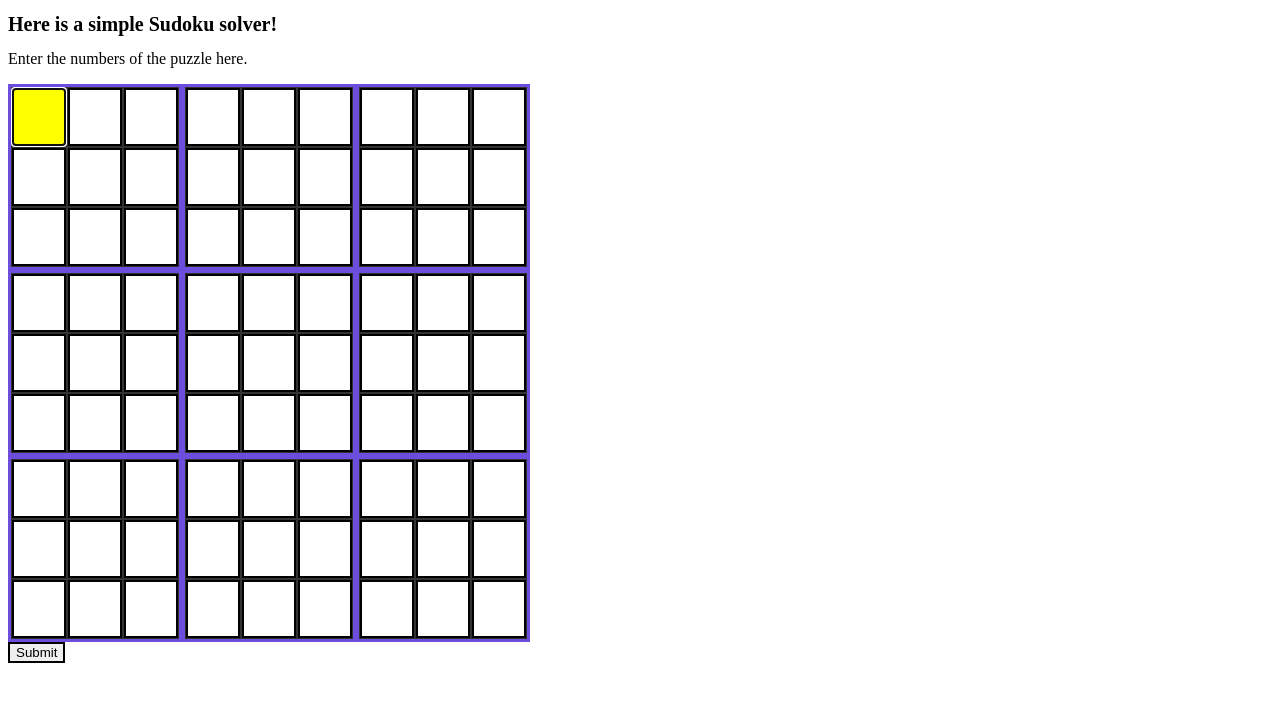
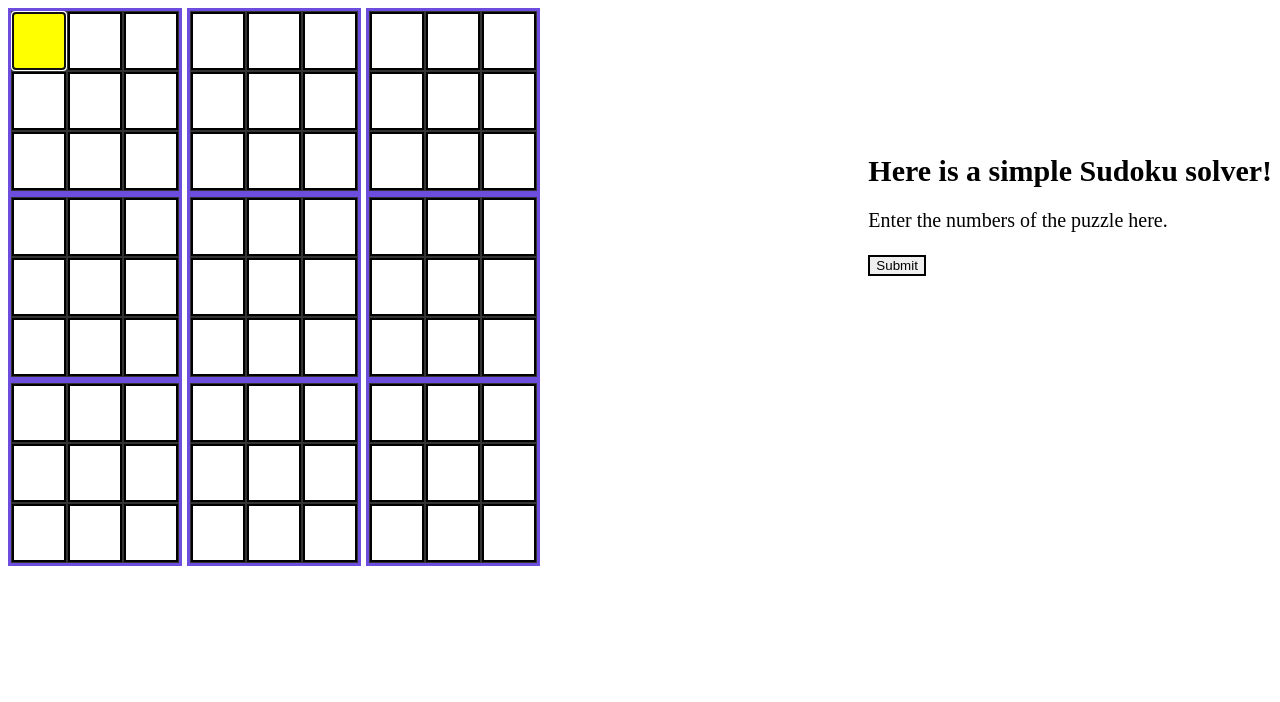
Before and after one commit to Pranaav-raju/sudoku, a Flask app: page / in a window 1280 px wide. Shown: the top 702 px of the page. Run offline with Flask 2, Linux system fonts and the light colour scheme.

Commit message:
Move text and submit button to right side
Move the header, text, and submit button to the right of
    the grid elements.

```diff
--- a/templates/grid.html
+++ b/templates/grid.html
@@ -7,8 +7,23 @@ form {
   font-size: 0px;
 }
 h1 {
+  font-size: 30px;
+}
+div.puzzle, div.text {
+  display: inline;
   font-size: 20px;
 }
+
+div.puzzle {
+  float: left;
+}
+
+div.text {
+  float: right;
+  margin-top: 10%;
+  margin-right: auto;
+}
+
 .grid-container {
   display: inline-grid;
   grid-template-columns: auto auto auto;
@@ -42,14 +57,9 @@ textarea {
     resize: none;
 }
 </style>
-<h1>Here is a simple Sudoku solver!</h1>
+
 {% endblock %}
 {% block grid %}
-  {% if error is defined and error != '' %}
-  <p><b>{{ error }}</b></p>
-  {% else %}
-  Enter the numbers of the puzzle here.</p>
-  {% endif %}
   <!-- Cells will get created a single box at a time, so list by box -->
   {% set top_row = [["00", "01", "02", "10", "11", "12", "20", "21", "22"],
                    ["03", "04", "05", "13", "14", "15", "23", "24", "25"],
@@ -73,15 +83,15 @@ textarea {
                         '80':'81', '81':'82', '82':'83', '83':'84', '84':'85', '85':'86', '86':'87', '87':'88'
                      }
       -%}
-  <form>
+  <form name="puzzle"><div class="puzzle">
     {% for row in [top_row, middle_row, bottom_row] %}
       {% for box in row %}
       <div class="grid-container">
           {% for cell in box %}
               <div class="grid-item">
+                <script src="https://ajax.googleapis.com/ajax/libs/jquery/3.3.1/jquery.min.js"></script>
+                <script src="static/sudoku.js"></script>
                 <meta id={{cell}} data-next={{next_cell[cell]}}><input type="text" name={{ cell }} onkeyup="check(this, name)" maxlength="1" {% if cell == "00" %} autofocus {% endif %}>
-                <script src="https://ajax.googleapis.com/ajax/libs/jquery/3.3.1/jquery.min.js"></script>
-                <script src="/static/sudoku.js"></script>
               </div>
           {%- endfor %}
       </div>
@@ -89,6 +99,14 @@ textarea {
       <!-- Put every row on a new line-->
     </br>
   {% endfor %}
-      <input type="submit" value="Submit"></p>
-      </form>
+  </div>
+  <div class="text">
+      <h1>Here is a simple Sudoku solver!</h1>
+      {% if error is defined and error != '' %}
+      <p>{{ error }}</p>
+      {% else %}
+      Enter the numbers of the puzzle here.</p>
+      {% endif %}
+      <input type="submit" value="Submit"></form>
+      </div>
 {% endblock %}
```
